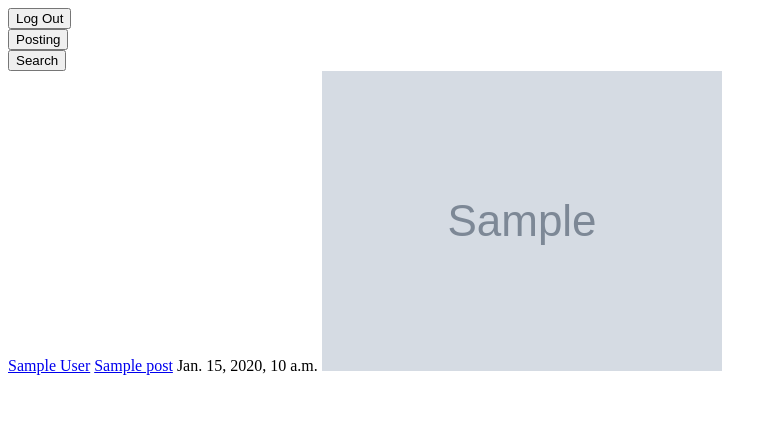
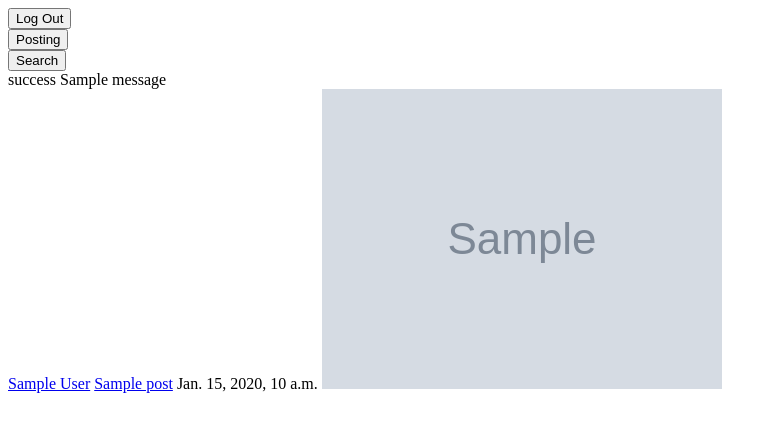
Before and after one commit to Do-code-ing/Python_Clone_Instagram, a Django app: template instagram/templates/instagram/index.html in a window 1280 px wide. Shown: the top 432 px of the page, without its empty margins (0-777 px from the left). Run offline with Django 3.2, Linux system fonts and the light colour scheme; the template is opened without the code that fills it: most values are stand-ins (such as "Sample title", 1, 10 or a date in 2020); grey boxes marked "Sample" are stand-in pictures; one stand-in notice (Sample message) is shown.

Commit message:
2021-10-14

```diff
--- a/instagram/templates/instagram/index.html
+++ b/instagram/templates/instagram/index.html
@@ -13,6 +13,10 @@
 </form>
 
 <a href="{% url 'instagram:user_detail' username=user.username %}">{{ user.username }}</a>
+{% for message in messages %}
+{{ message.tags }}
+{{ message.message }}
+{% endfor %}
 
 <div>
     {% for post in follow_posts %}
--- a/instagram/views.py
+++ b/instagram/views.py
@@ -1,5 +1,5 @@
 from django.shortcuts import render, redirect, get_object_or_404
-from django.urls import reverse, reverse_lazy
+from django.contrib import messages
 from django.contrib.auth.decorators import login_required
 from .models import *
 from .forms import *
@@ -8,13 +8,10 @@ from .forms import *
 def index(request):
     if request.user.is_authenticated:
         follow_posts = Post.objects.none()
-        print(follow_posts)
 
         for following in request.user.following.all():
-            print(following.follower)
             follow_posts |= Post.objects.filter(
                 author=following.follower).order_by("-create_date")
-            print(follow_posts)
 
         context = {
             "follow_posts": follow_posts
@@ -141,6 +138,7 @@ def follow(request, username):
     follower = get_object_or_404(User, username=username)
     following = get_object_or_404(User, username=request.user.username)
     if follower == following:   # 404 발생시키자
+        messages.error(request, "자기 자신을 팔로우 할 수 없습니다.")
         return redirect("instagram:index")
     try:
         followed = Follow.objects.get(
```
